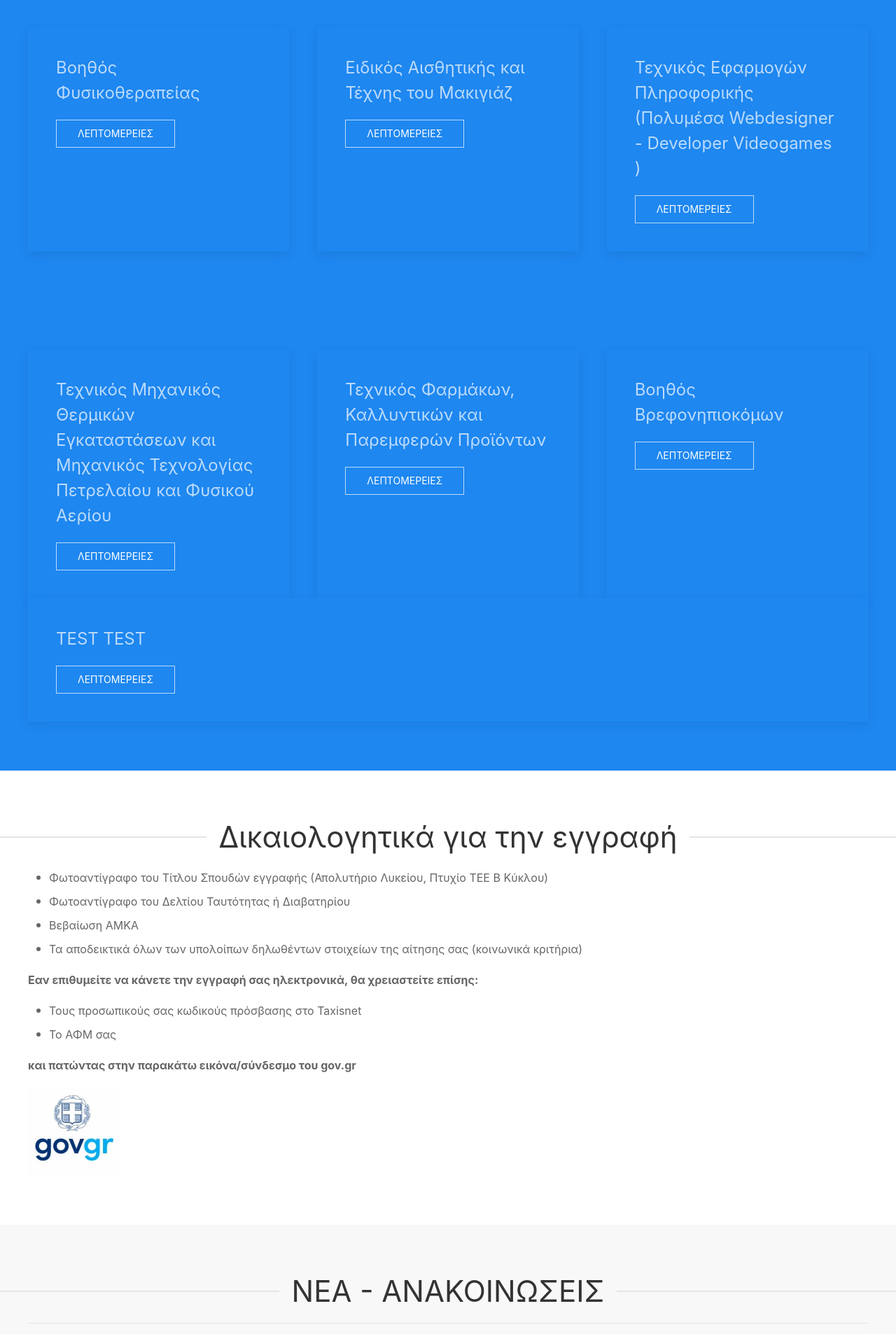
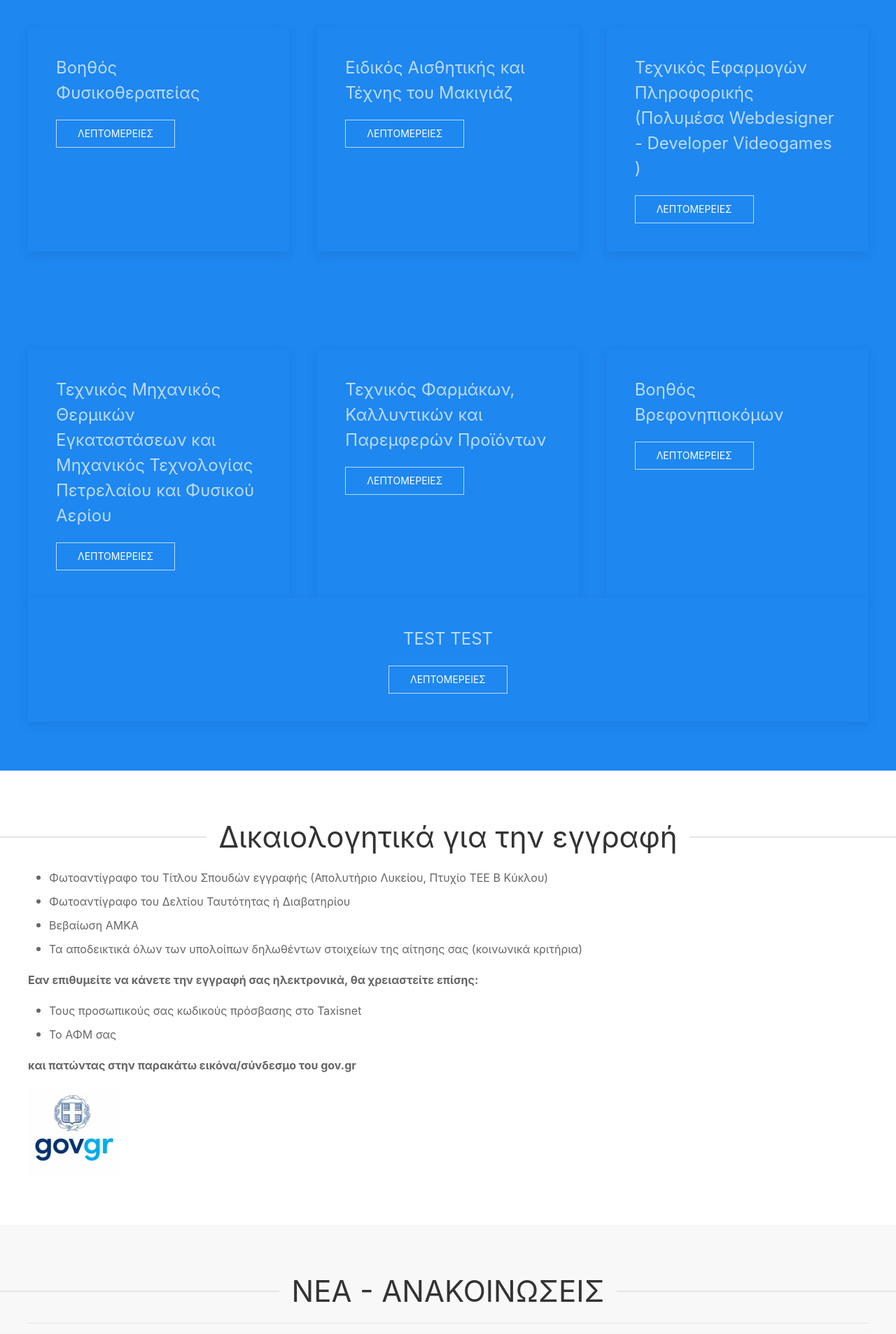
Before and after one commit to F20F20/jekyll-uikit-iek-dypa-komotinis, a Jekyll site: the page built from index.md, in a window 1280 px wide. Shown: the part 1588-3494 px from the top of the page at 70% size. Built offline with Jekyll 4.4.1, drawn with Linux system fonts in a browser that asks for light colours; nearby versions of some CDN libraries.

Commit message:
Update eidikotites.html

```diff
--- a/_includes/eidikotites.html
+++ b/_includes/eidikotites.html
@@ -72,7 +72,7 @@
         </div>
 
     </div>
-	 <div class="uk-container">
+	 <div class="uk-container uk-width-expand uk-text-center">
 		  <div class="uk-card uk-card-primary uk-card-body uk-width-expand">
 				<p class="uk-text-large"> TEST TEST </p>
                     <a class="uk-button uk-button-default" href="#modal-sections6" uk-toggle>Λεπτομερειες</a>
```
